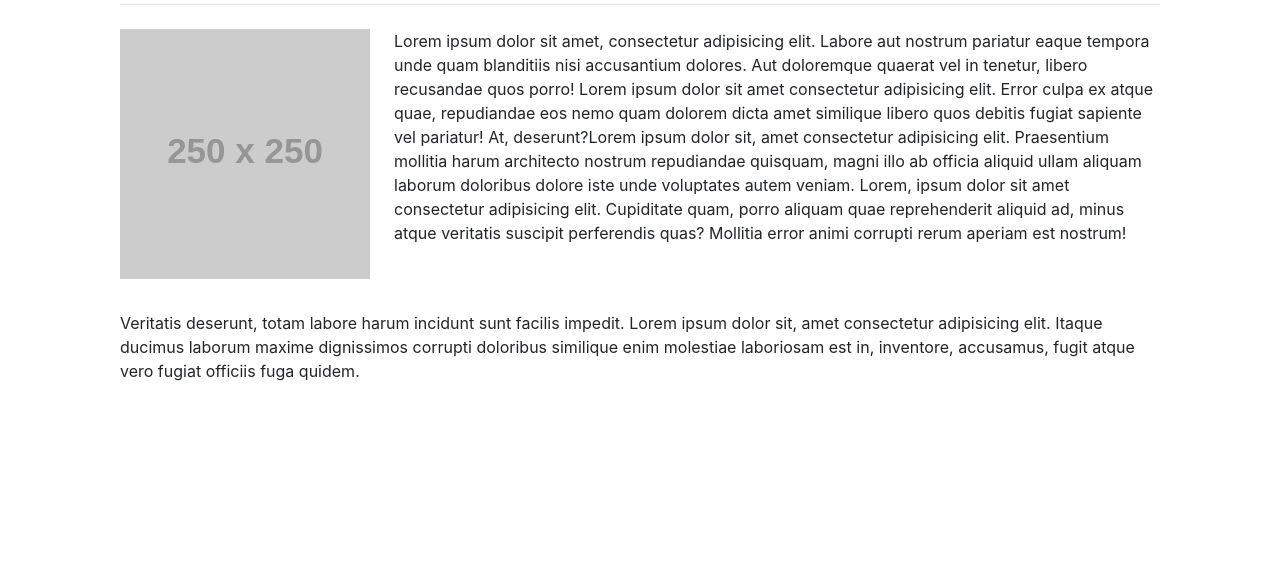
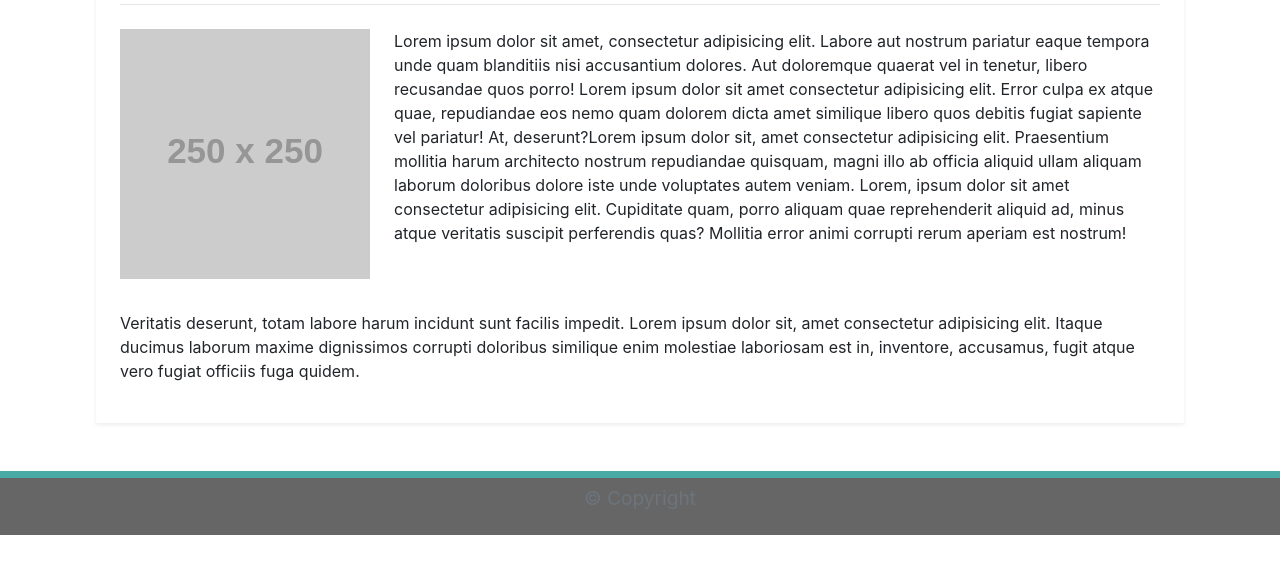
Before and after one commit to JesalDM/hw-assign-02_responsive-portfolio, a plain HTML site: page index.html in a window 1280 px wide. Shown: the part 199-772 px from the top of the page. Drawn offline with nearby package versions, Linux system fonts and the light colour scheme; placeholder pictures from the web are drawn by us.

Commit message:
Added the footer to the About-Me page and styled it

```diff
--- a/assets/styles.css
+++ b/assets/styles.css
@@ -36,3 +36,13 @@ h1{
     font-family: 'Times New Roman', Times, serif;
     font-weight: 800;
 }
+
+/*Styled the footer as per requirement*/
+.page-footer{
+    background-color: #666666;
+    height: 4rem;
+    border-top: 7px solid #4aaaa5;
+    color: #6c747c;
+    font-size:1.2rem;
+    font-weight:400;
+}
--- a/index.html
+++ b/index.html
@@ -39,8 +39,8 @@
     </nav>
 
     <!--Used Bootstrap container and grid system for the basic layout of the main body-->
-    <!--Used Bootstrap utility classes to quickly style elements-->
-    <div class="container p-4 my-5">
+    <!--Used Bootstrap utility classes to quickly style elements instead of styling it separately in CSS-->
+    <div class="container shadow-sm p-4 my-5">
         <div class="row">
           <div class="col-12">
             <h1>About Me</h1>
@@ -63,5 +63,9 @@
             </div>
         </div>
     </div>
+
+    <footer class="page-footer d-flex justify-content-center align-items-center mt-5">
+        <p>&copy; Copyright</p>
+    </footer>
 </body>
 </html>
```
